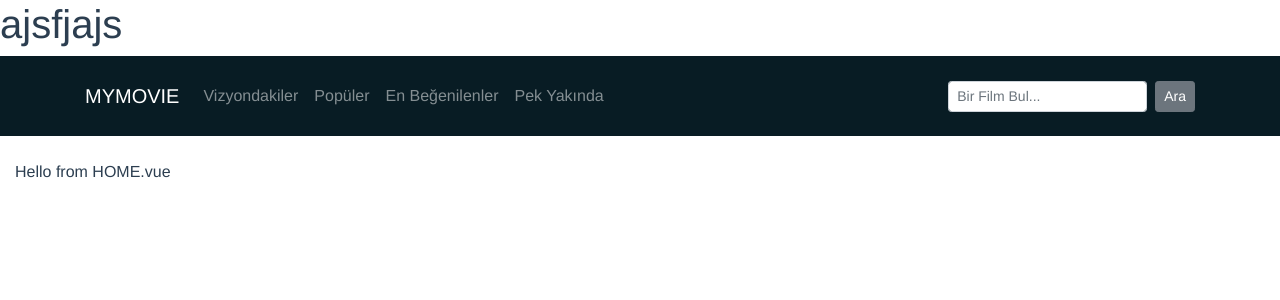
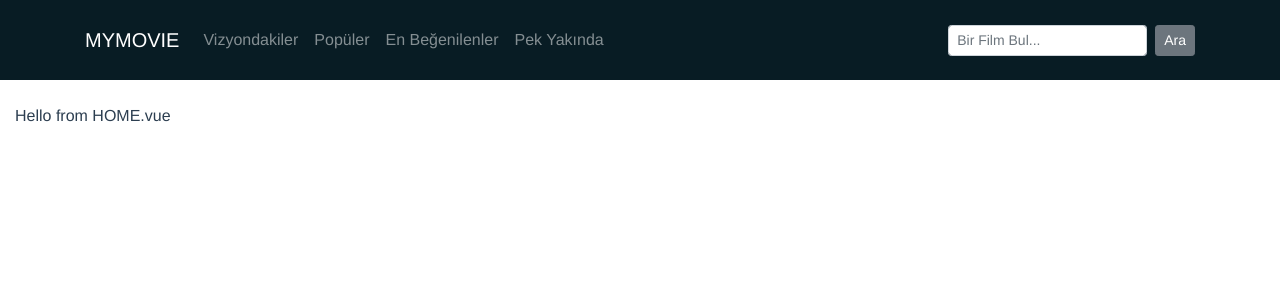
Before and after one commit to agursoyy/MovieApplication-Vue.js, a Vue app: page / in a window 1280 px wide. Shown: the top 300 px of the page. Built offline with nearby package versions, Linux system fonts and the light colour scheme.

Commit message:
updated version

```diff
--- a/src/components/Header.vue
+++ b/src/components/Header.vue
@@ -1,6 +1,5 @@
 <template>
     <div>
-      <h1>ajsfjajs</h1>
         <b-navbar toggleable="md" type="dark" class="sticky-top mb-4" id="navigationBar">
             <b-container>
                 <b-navbar-toggle target="nav_collapse"></b-navbar-toggle>
```
